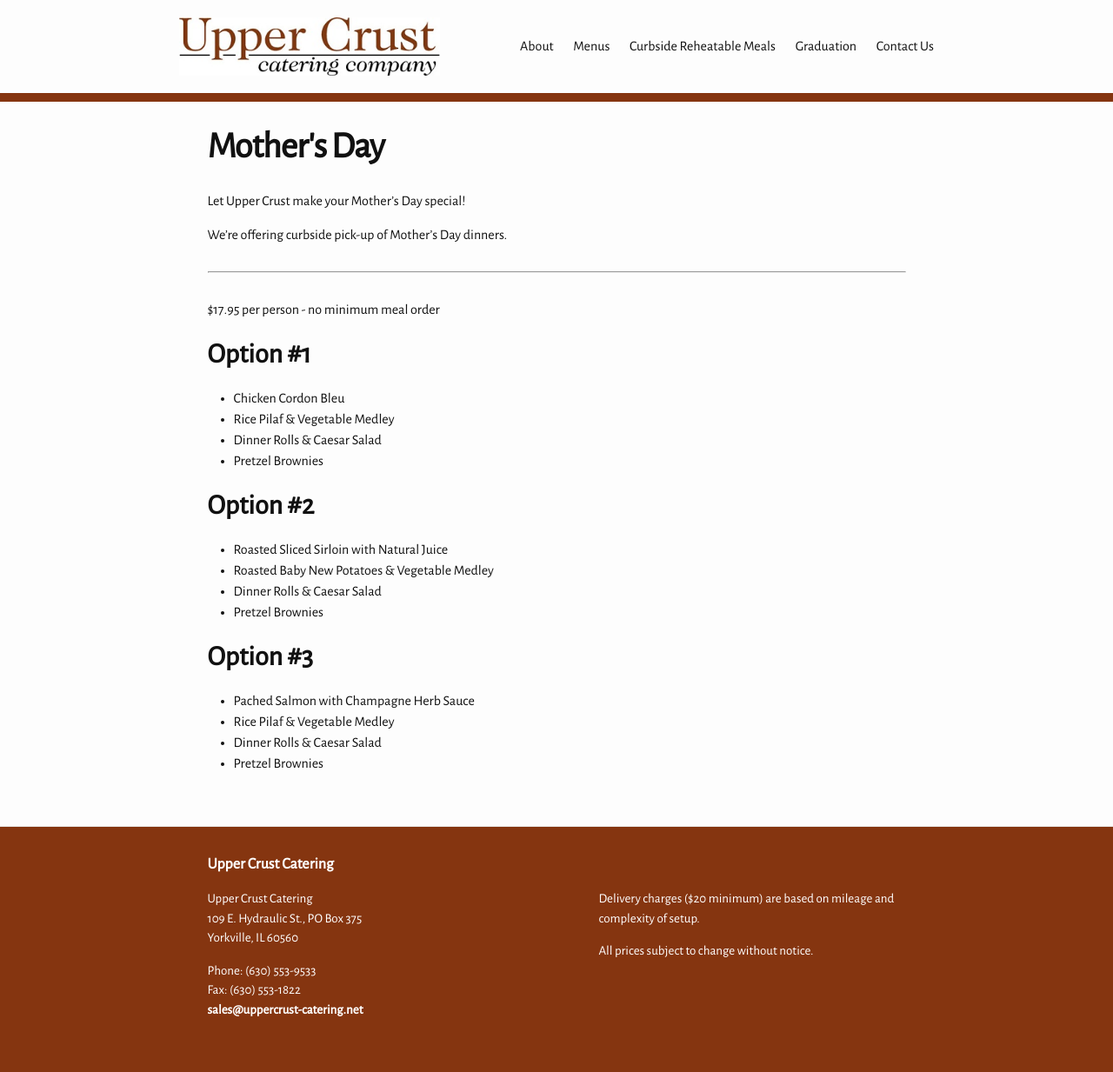
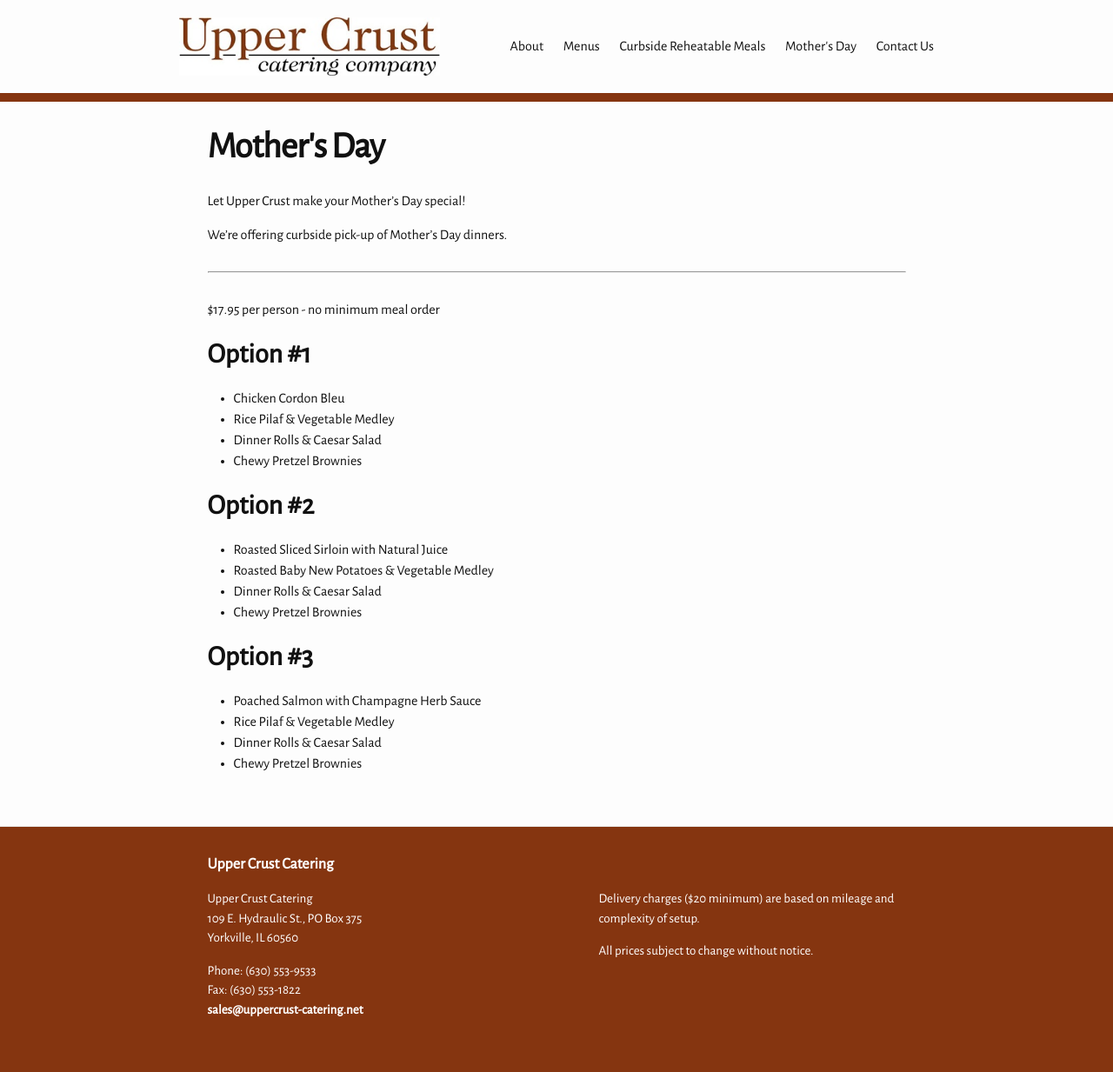
Before and after one commit to kmorrell27/UpperCrustCatering, a Jekyll site: the page built from specials/mothers-day.md, in a window 1280 px wide. Shown: the whole page at 87% size. Built offline with Jekyll 4.4.1, drawn with Linux system fonts in a browser that asks for light colours.

Commit message:
Mother's Day is live!
When I think about unstoppable juggernauts of holidays, I actually
this about the aliens in Independence Day. But Mother's Day is on
the list, like 20 or 30 down.

```diff
--- a/_includes/header.html
+++ b/_includes/header.html
@@ -31,8 +31,8 @@
         <a class="page-link" href="{{ site.baseurl }}/ready-to-heat/">
           Curbside Reheatable Meals
         </a>
-        <a class="page-link" href="{{ site.baseurl }}/specials/graduation/">
-          Graduation
+        <a class="page-link" href="{{ site.baseurl }}/specials/mothers-day/">
+          Mother's Day
         </a>
         <a class="page-link" href="{{ site.baseurl }}/contact-us/">
           Contact Us
--- a/specials/mothers-day.md
+++ b/specials/mothers-day.md
@@ -17,18 +17,18 @@
 - Chicken Cordon Bleu
 - Rice Pilaf & Vegetable Medley
 - Dinner Rolls & Caesar Salad
-- Pretzel Brownies
+- Chewy Pretzel Brownies
 
 ## Option #2
 
 - Roasted Sliced Sirloin with Natural Juice
 - Roasted Baby New Potatoes & Vegetable Medley
 - Dinner Rolls & Caesar Salad
-- Pretzel Brownies
+- Chewy Pretzel Brownies
 
 ## Option #3
 
-- Pached Salmon with Champagne Herb Sauce
+- Poached Salmon with Champagne Herb Sauce
 - Rice Pilaf & Vegetable Medley
 - Dinner Rolls & Caesar Salad
-- Pretzel Brownies
+- Chewy Pretzel Brownies
```
